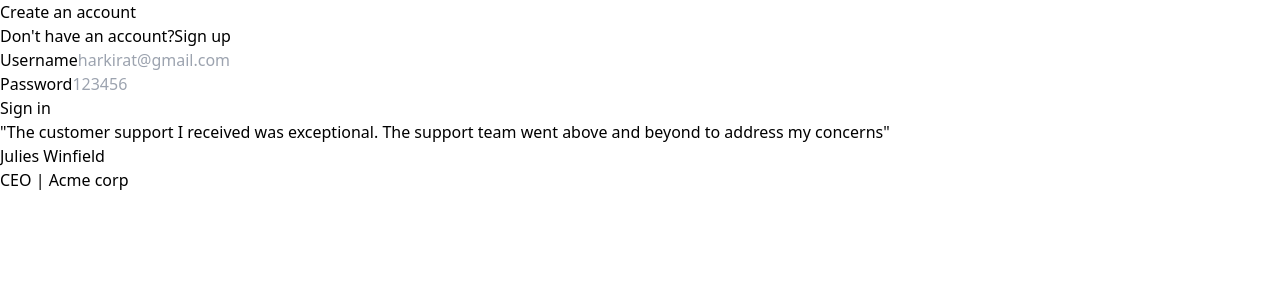
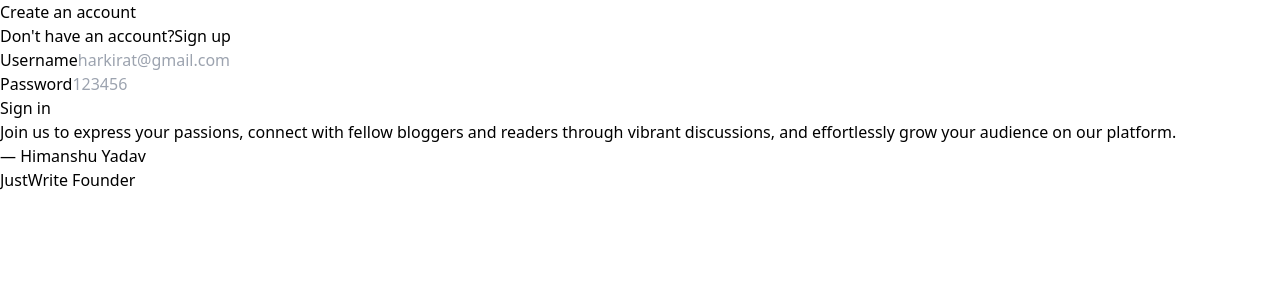
Before and after one commit to yhimanshu22/justwrite, a React (Vite) app in the folder frontend/: page /signin in a window 1280 px wide. Shown: the top 300 px of the page. Built offline with nearby package versions, Linux system fonts and the light colour scheme.

Commit message:
added quote

```diff
--- a/frontend/src/components/Quote.tsx
+++ b/frontend/src/components/Quote.tsx
@@ -1,19 +1,23 @@
 
 export const Quote = () => {
-    return <div className="bg-slate-200 h-screen flex justify-center flex-col">
+    const quoteText = "Join us to express your passions, connect with fellow bloggers and readers through vibrant discussions, and effortlessly grow your audience on our platform.";
+    const author = "Himanshu Yadav"; // Replace with the name of the famous writer
+
+    return (
+        <div className="bg-slate-200 h-screen flex justify-center flex-col">
             <div className="flex justify-center">
                 <div className="max-w-lg">
                     <div className="text-3xl font-bold">
-                    "The customer support I received was exceptional. The support team went above and beyond to address my concerns"
+                        {quoteText}
                     </div>
                     <div className="max-w-md text-xl font-semibold text-left mt-4">
-                    Julies Winfield
+                        — {author}
                     </div>
-                <div className="max-w-md text-sm font-light text-slate-400">
-                    CEO | Acme corp
+                    <div className="max-w-md text-mi font-light text-slate-500">
+                        {'JustWrite Founder'}
                     </div>
                 </div>
             </div>
-
         </div>
+    );
 }
```
Lines whose indentation alone changed are shown as unchanged.
